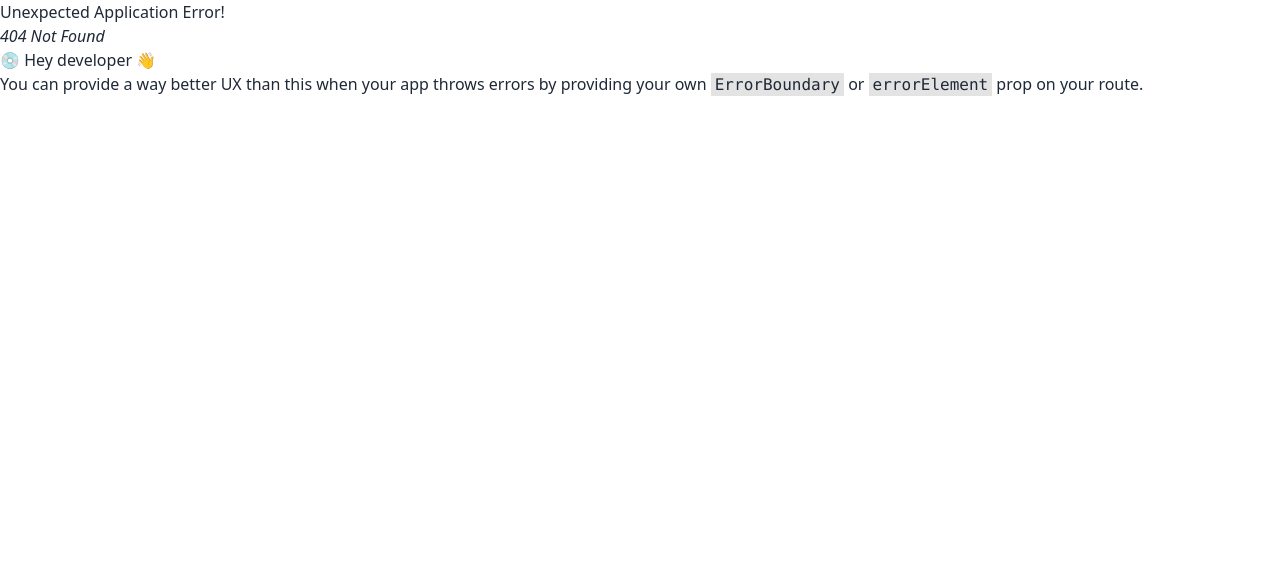
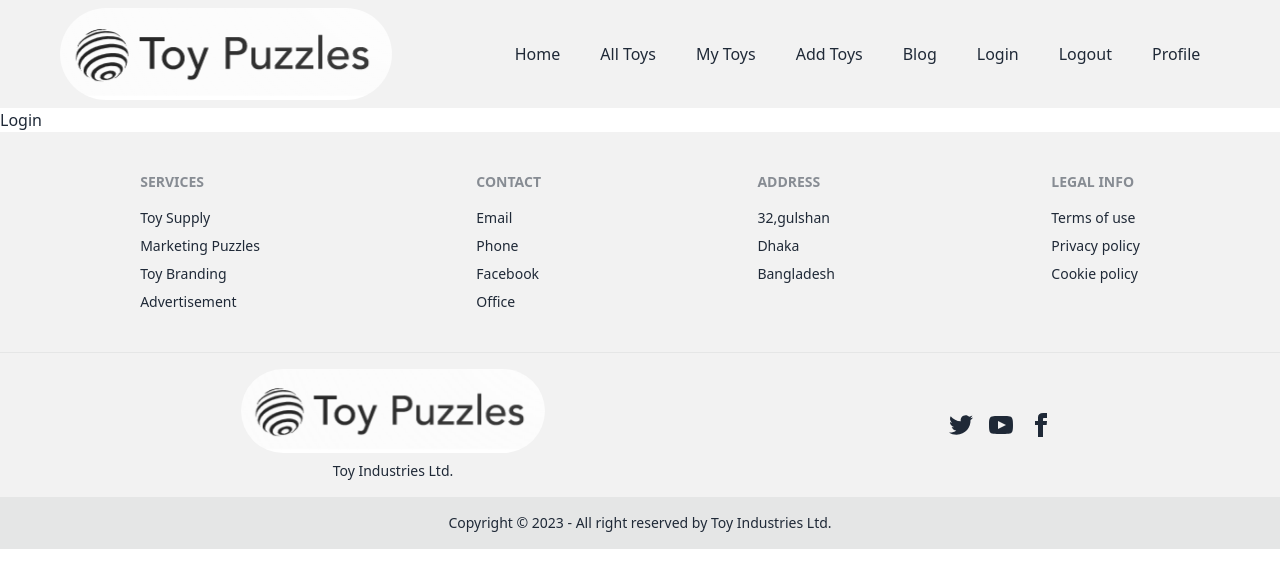
Before and after one commit to Pronoy568/ToyPuzzlesClient, a React (Vite) app: page /login in a window 1280 px wide. Before the commit this address had no page. Shown: the top 588 px of the page. Built offline with nearby package versions, Linux system fonts and the light colour scheme.

Commit message:
Navbar Design complete

```diff
--- a/src/Routes/Routes.jsx
+++ b/src/Routes/Routes.jsx
@@ -1,11 +1,29 @@
 import React from "react";
 import { createBrowserRouter } from "react-router-dom";
 import Layout from "../Layout/Layout";
+import Home from "../pages/Home/Home/Home";
+import Login from "../pages/Authentication/Login/Login";
+import Register from "../pages/Authentication/Register/Register";
 
 const Routes = createBrowserRouter([
   {
     path: "/",
     element: <Layout></Layout>,
+    errorElement: <p>Error</p>,
+    children: [
+      {
+        path: "/",
+        element: <Home></Home>,
+      },
+      {
+        path: "/login",
+        element: <Login></Login>,
+      },
+      {
+        path: "/register",
+        element: <Register></Register>,
+      },
+    ],
   },
 ]);
 
--- /dev/null
+++ b/src/pages/Authentication/Login/Login.jsx
@@ -0,0 +1,11 @@
+import React from "react";
+
+const Login = () => {
+  return (
+    <div>
+      <h1>Login</h1>
+    </div>
+  );
+};
+
+export default Login;
--- /dev/null
+++ b/src/pages/Authentication/Register/Register.jsx
@@ -0,0 +1,11 @@
+import React from "react";
+
+const Register = () => {
+  return (
+    <div>
+      <h1>Register</h1>
+    </div>
+  );
+};
+
+export default Register;
--- /dev/null
+++ b/src/pages/Home/Home/Home.jsx
@@ -0,0 +1,11 @@
+import React from "react";
+
+const Home = () => {
+  return (
+    <div>
+      <h1>Home</h1>
+    </div>
+  );
+};
+
+export default Home;
--- a/src/pages/share/Footer/Footer.jsx
+++ b/src/pages/share/Footer/Footer.jsx
@@ -81,6 +81,11 @@ const Footer = () => {
           </div>
         </div>
       </footer>
+      <footer className="footer footer-center p-4 bg-base-300 text-base-content">
+        <div>
+          <p>Copyright © 2023 - All right reserved by Toy Industries Ltd.</p>
+        </div>
+      </footer>
     </div>
   );
 };
--- a/src/pages/share/Navbar/Navbar.jsx
+++ b/src/pages/share/Navbar/Navbar.jsx
@@ -1,9 +1,59 @@
 import React from "react";
+import logo from "../../../assets/logo7.png";
+import { Link } from "react-router-dom";
 
 const Navbar = () => {
   return (
     <div>
-      <h1>Navbar</h1>
+      <div className="navbar bg-base-200 flex items-center justify-around flex-wrap">
+        <div className="">
+          <img
+            className="rounded-full w-11/12 mx-auto md:w-full"
+            src={logo}
+            alt="logo"
+          />
+        </div>
+        <div className="mt-3 md:mt-0">
+          <ul className="menu menu-horizontal">
+            <li className="mx-1 rounded-full">
+              <Link to="/" className="rounded-full">
+                Home
+              </Link>
+            </li>
+            <li className="mx-1 rounded-full">
+              <Link to="/allToys" className="rounded-full">
+                All Toys
+              </Link>
+            </li>
+            <li className="mx-1 rounded-full">
+              <Link to="/myToys" className="rounded-full">
+                My Toys
+              </Link>
+            </li>
+            <li className="mx-1 rounded-full">
+              <Link to="/addToys" className="rounded-full">
+                Add Toys
+              </Link>
+            </li>
+            <li className="mx-1 rounded-full">
+              <Link to="/blog" className="rounded-full">
+                Blog
+              </Link>
+            </li>
+            <li className="mx-1 rounded-full">
+              <Link to="/login" className="rounded-full">
+                Login
+              </Link>
+            </li>
+            <li className="mx-1 rounded-full">
+              <Link className="rounded-full">Logout</Link>
+            </li>
+            <li className="mx-1 rounded-full">
+              <Link className="rounded-full">Profile</Link>
+            </li>
+          </ul>
+        </div>
+      </div>
     </div>
   );
 };
```
